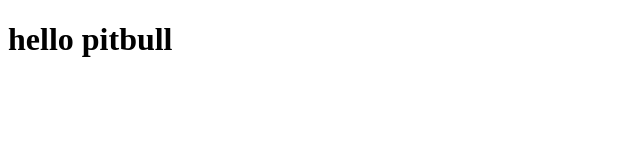
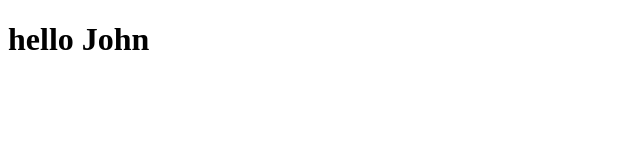
Before and after one commit to Emma24968/operator, a plain HTML site: page kid/kid.html in a window 1280 px wide. Shown: the whole page, without its empty margins (0-640 px from the left). Drawn offline with Linux system fonts and the light colour scheme.

Commit message:
Update kid.html

```diff
--- a/kid/kid.html
+++ b/kid/kid.html
@@ -6,7 +6,7 @@
     <title>Document</title>
 </head>
 <body>
-    <h1>hello pitbull</h1>
+    <h1>hello John</h1>
     <script src="operator.js"></script>
 </body>
 </html>
```
